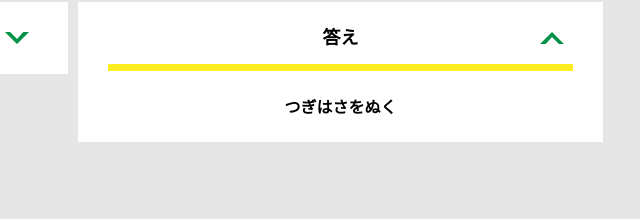
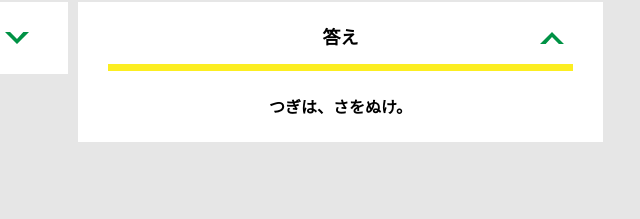
Before and after one commit to shirai-yuuri/alfa-meieki-G, a plain HTML site: page hint2.html in a window 1280 px wide. Both pictures are taken after a click on the element "答え". Shown: the part 509-728 px from the top of the page, 567-1207 px from the left. Drawn offline with nearby package versions, Linux system fonts and the light colour scheme; files that its build step writes are made by us from their sources.

Commit message:
Update hint2.html

```diff
--- a/hint2.html
+++ b/hint2.html
@@ -63,7 +63,7 @@
           <div class="column">
             <div class="card">
               <h3 class="card__title">答え<svg class="card__arrow"><use xlink:href="#arrow"></use></svg></h3>
-              <p class="card__content">つぎはさをぬく</p>
+              <p class="card__content">つぎは、さをぬけ。</p>
             </div>
 
 <!-- 2-2答え追加
```
